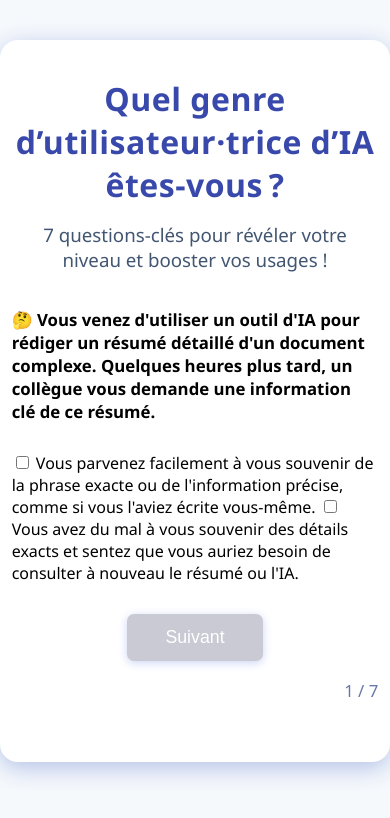
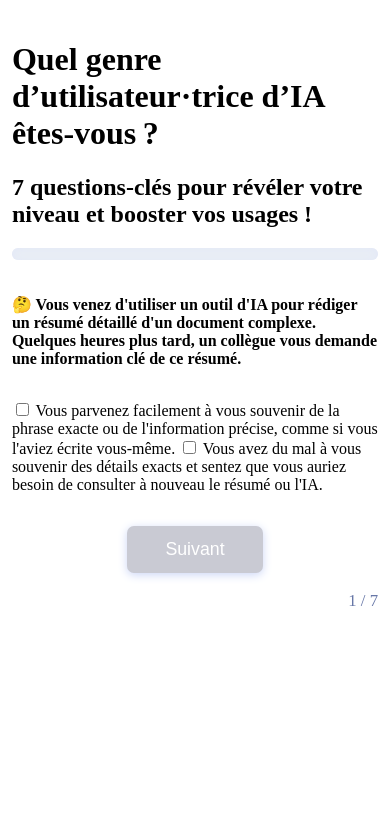
Before and after one commit to johancreeten/questionnaire_IA, a plain HTML site: page index.html in a window 390 px wide. Drawn offline with Linux system fonts and the light colour scheme.

Commit message:
Update style.css

```diff
--- a/style.css
+++ b/style.css
@@ -1,59 +1,58 @@
-body {
-  font-family: 'Segoe UI', Arial, sans-serif;
-  background: #f6f9fc;
-  margin: 0;
-  padding: 0;
+#progress-bar {
+  width: 100%;
+  height: 18px;
+  background: #e9eef5;
+  border-radius: 11px;
+  margin: 0 0 35px 0;
+  overflow: hidden;
+  box-shadow: 0 1px 8px #e3e8f7 inset;
+  position: relative;
 }
-.container {
-  max-width: 620px;
-  margin: 40px auto 0 auto;
-  background: #fff;
-  border-radius: 18px;
-  box-shadow: 0 6px 24px #b3c1e7;
-  padding: 38px 34px 32px 34px;
+#progress-bar-inner {
+  height: 100%;
+  background: linear-gradient(90deg, #3949ab 50%, #6cb8f8 100%);
+  border-radius: 11px 0 0 11px;
+  transition: width 0.33s cubic-bezier(.68,-0.55,.27,1.55);
 }
-h1 {
-  color: #3949ab;
-  margin-bottom: 11px;
-  text-align: center;
-  letter-spacing: .5px;
+.choice-row {
+  display: flex;
+  gap: 28px;
+  margin-bottom: 25px;
+  justify-content: center;
 }
-.subtitle {
-  color: #425672;
-  font-size: 1.17em;
-  text-align: center;
-  margin-bottom: 36px;
-  font-weight: 400;
-}
-#quiz {
-  margin-top: 10px;
-}
-.question-text {
-  font-size: 1.19em;
-  margin-bottom: 29px;
-  font-weight: 600;
-}
-.choice-card {
+.choice-block {
+  flex: 1 1 0;
+  min-width: 0;
   background: #eaf3fc;
   border: 2px solid #c3d3e7;
-  border-radius: 10px;
-  padding: 18px 16px;
-  margin-bottom: 20px;
+  border-radius: 13px;
+  padding: 23px 18px;
   font-size: 1.13em;
-  transition: background 0.16s, border 0.16s, box-shadow 0.16s;
+  text-align: left;
   cursor: pointer;
+  transition:
+    background 0.22s,
+    border 0.18s,
+    box-shadow 0.17s,
+    color 0.17s;
+  box-shadow: 0 2px 10px #e1e8f4;
+  font-weight: 500;
+  user-select: none;
   position: relative;
-  box-shadow: 0 2px 8px #e1e8f4;
 }
-.choice-card.selected,
-.choice-card:hover {
-  background: #d1e3fc;
-  border-color: #3f51b5;
-  box-shadow: 0 4px 18px #c9d8f0;
+.choice-block.selected {
+  background: linear-gradient(100deg, #6cb8f8 40%, #3949ab 95%);
+  color: #fff;
+  border-color: #3949ab;
+  box-shadow: 0 4px 22px #b0cfff;
+  z-index: 2;
+}
+.choice-block:active {
+  transform: scale(0.98);
 }
 button {
   display: block;
-  margin: 30px auto 0 auto;
+  margin: 32px auto 0 auto;
   padding: 13px 38px;
   background: #aeb4ca;
   color: #fff;
@@ -76,8 +75,15 @@ button:not(:disabled) {
   margin-top: 44px;
   text-align: center;
 }
+.question-text {
+  font-size: 1.19em;
+  margin-bottom: 32px;
+  font-weight: 600;
+}
 @media (max-width: 700px) {
-  .container { padding: 16px 3vw; }
-  .question-text { font-size: 1.05em; }
-  .choice-card { font-size: 1em; }
+  .container { padding: 12px 1vw; }
+  .question-text { font-size: 1em; }
+  .choice-row { flex-direction: column; gap: 18px; }
+  .choice-block { font-size: 1em; }
+  #progress-bar { height: 12px; }
 }
```
